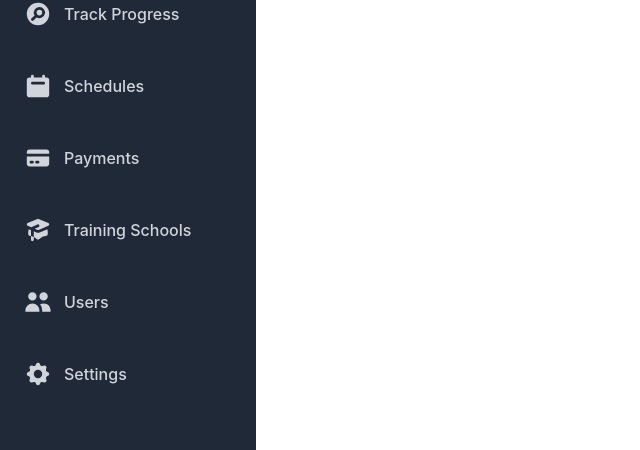
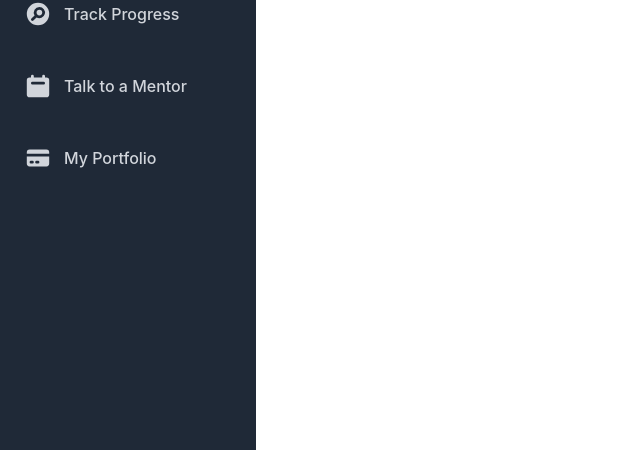
Before and after one commit to qraft-Inc/dashboard, a Next.js app: page /dashboard in a window 1280 px wide. Shown: the part 258-708 px from the top of the page, without its empty margins (0-640 px from the left). Built offline with nearby package versions, Linux system fonts and the light colour scheme.

Commit message:
refactor: side bar links to correct pages

```diff
--- a/components/Sidebar/index.js
+++ b/components/Sidebar/index.js
@@ -38,38 +38,21 @@ const SideBar = () => {
         <SearchCircleIcon className="h-7 w-7 text-gray-300 hover:text-teal-400" />
       ),
       label: "Track Progress",
-      url: "/interviews",
+      url: "/dashboard/track-progress",
     },
     {
       icon: (
         <CalendarIcon className="h-7 w-7 text-gray-300 hover:text-teal-400" />
       ),
-      label: "Schedules",
-      url: "/schedules",
+      label: "Talk to a Mentor",
+      url: "/dashboard/mentors",
     },
     {
       icon: (
         <CreditCardIcon className="h-7 w-7 text-gray-300 hover:text-teal-400" />
       ),
-      label: "Payments",
-      url: "/payments",
-    },
-    {
-      icon: (
-        <AcademicCapIcon className="h-7 w-7 text-gray-300 hover:text-teal-400" />
-      ),
-      label: "Training Schools",
-      url: "/schools",
-    },
-    {
-      icon: <UsersIcon className="h-7 w-7 text-gray-300 hover:text-teal-400" />,
-      label: "Users",
-      url: "/users",
-    },
-    {
-      icon: <CogIcon className="h-7 w-7 text-gray-300 hover:text-teal-400" />,
-      label: "Settings",
-      url: "/settings",
+      label: "My Portfolio",
+      url: "/dashboard/portfolio",
     },
   ];
   return (
```
